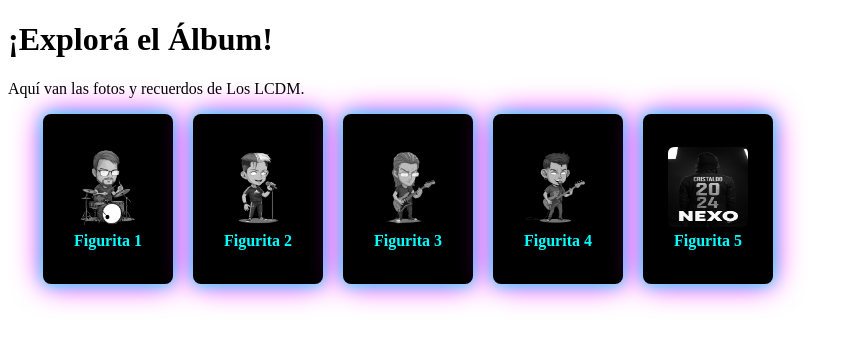
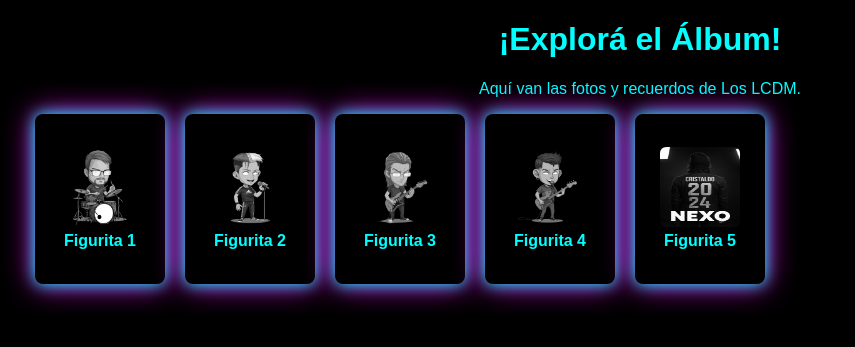
Before and after one commit to briancristaldo2021-creator/pagina, a PHP site: page /lcdm.html in a window 1280 px wide. Shown: the top 347 px of the page, without its empty margins (0-855 px from the left). Run offline with PHP 8.4, Linux system fonts and the light colour scheme.

Commit message:
Add files via upload

```diff
--- a/style.css
+++ b/style.css
@@ -1,10 +1,4 @@
-<!DOCTYPE html>
-<html lang="es">
-<head>
-<meta charset="UTF-8">
-<meta name="viewport" content="width=device-width, initial-scale=1.0">
-<title>LCDM COLECCION</title>
-<style>
+
 /* ==============================
    Estilos generales
    ============================== */
```
